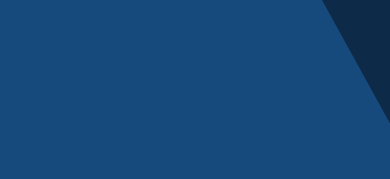
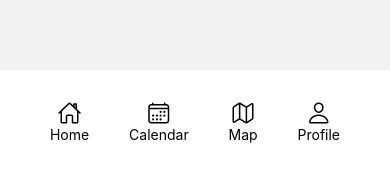
Before and after one commit to FlameTracker/FlameTracker, a React Native app: screen /CalendarPage in a window 390 px wide. Before the commit this address had no page. Shown: the part 671-850 px from the top of the page. Built offline with nearby package versions, Linux system fonts and the light colour scheme.

Commit message:
Add calendar base

```diff
--- a/App.tsx
+++ b/App.tsx
@@ -5,6 +5,7 @@ import { createStackNavigator } from "@react-navigation/stack";
 import * as Font from "expo-font";
 import LoginPage from "./src/LoginPage";
 import MenuPage from "./src/MenuPage";
+import Calendar from "./src/Calendar";
 import Profile from "./src/Profile";
 import { StatusBar } from "expo-status-bar";
 
@@ -52,6 +53,11 @@ export default function App() {
             options={{ headerShown: false }}
           />
           <Stack.Screen
+            name="CalendarPage"
+            component={Calendar}
+            options={{ headerShown: false }}
+          />
+          <Stack.Screen
             name="Profile"
             component={Profile}
             options={{ headerShown: false }}
--- /dev/null
+++ b/src/Calendar.tsx
@@ -0,0 +1,130 @@
+import React, { useState } from "react";
+import { View, StyleSheet, Text, TouchableOpacity, Modal } from "react-native";
+import { Calendar as Agenda } from "react-native-calendars";
+import Icon from "react-native-vector-icons/Ionicons";
+
+interface Event {
+  date: string;
+  title: string;
+  sports: string;
+}
+
+const Calendar = ({ navigation }: { navigation: any }) => {
+  const [selectedDate, setSelectedDate] = useState<string | null>(null);
+  const [modalVisible, setModalVisible] = useState(false);
+  const [selectedEvent, setSelectedEvent] = useState<Event | null>(null);
+
+  const handleDayPress = (day: any) => {
+    setSelectedDate(day.dateString);
+  };
+
+  const renderEventDetailsModal = () => {
+    return (
+      <Modal
+        visible={modalVisible}
+        transparent={true}
+        animationType="slide"
+        onRequestClose={() => setModalVisible(false)}
+      >
+        <View style={styles.modalContainer}>
+          <View style={styles.modalContent}>
+            <Text>{selectedEvent?.title}</Text>
+            <Text>{selectedEvent?.sports}</Text>
+            <TouchableOpacity onPress={() => setModalVisible(false)}>
+              <Text style={styles.closeButton}>Close</Text>
+            </TouchableOpacity>
+          </View>
+        </View>
+      </Modal>
+    );
+  };
+
+  return (
+    <View style={styles.container}>
+      <Agenda
+        items={[]}
+        onDayPress={handleDayPress}
+        renderEmptyDate={() => <View />}
+        style={styles.agendaContainer}
+      />
+      {renderEventDetailsModal()}
+      <View style={styles.navBar}>
+        <TouchableOpacity
+          style={styles.navButton}
+          onPress={() => navigation.navigate("MenuPage")}
+        >
+          <Icon name="home-outline" size={24} color="#000" />
+          <Text style={styles.navButtonText}>Home</Text>
+        </TouchableOpacity>
+        <TouchableOpacity
+          style={styles.navButton}
+          onPress={() => navigation.navigate("CalendarPage")}
+        >
+          <Icon name="calendar-outline" size={24} />
+          <Text style={[styles.navButtonText]}>Calendar</Text>
+        </TouchableOpacity>
+        <TouchableOpacity
+          style={styles.navButton}
+          onPress={() => navigation.navigate("MapPage")}
+        >
+          <Icon name="map-outline" size={24} color="#000" />
+          <Text style={styles.navButtonText}>Map</Text>
+        </TouchableOpacity>
+        <TouchableOpacity
+          style={styles.navButton}
+          onPress={() => navigation.navigate("Profile")}
+        >
+          <Icon name="person-outline" size={24} color="#000" />
+          <Text style={styles.navButtonText}>Profile</Text>
+        </TouchableOpacity>
+      </View>
+    </View>
+  );
+};
+
+const styles = StyleSheet.create({
+  container: {
+    flex: 1,
+    justifyContent: "center",
+    alignItems: "center",
+  },
+  navBar: {
+    flexDirection: "row",
+    justifyContent: "space-around",
+    padding: 30,
+    backgroundColor: "#fff",
+    position: "absolute",
+    bottom: 0,
+    width: "100%",
+  },
+  navButton: {
+    alignItems: "center",
+  },
+  navButtonText: {
+    fontSize: 14,
+    color: "#000",
+  },
+  modalContainer: {
+    flex: 1,
+    justifyContent: "center",
+    alignItems: "center",
+    backgroundColor: "rgba(0, 0, 0, 0.5)",
+  },
+  modalContent: {
+    backgroundColor: "#fff",
+    padding: 20,
+    borderRadius: 10,
+    alignItems: "center",
+    maxWidth: 300,
+    maxHeight: 200,
+  },
+  closeButton: {
+    marginTop: 20,
+    color: "#1e90ff",
+  },
+  agendaContainer: {
+    width: "100%",
+  },
+});
+
+export default Calendar;
```
